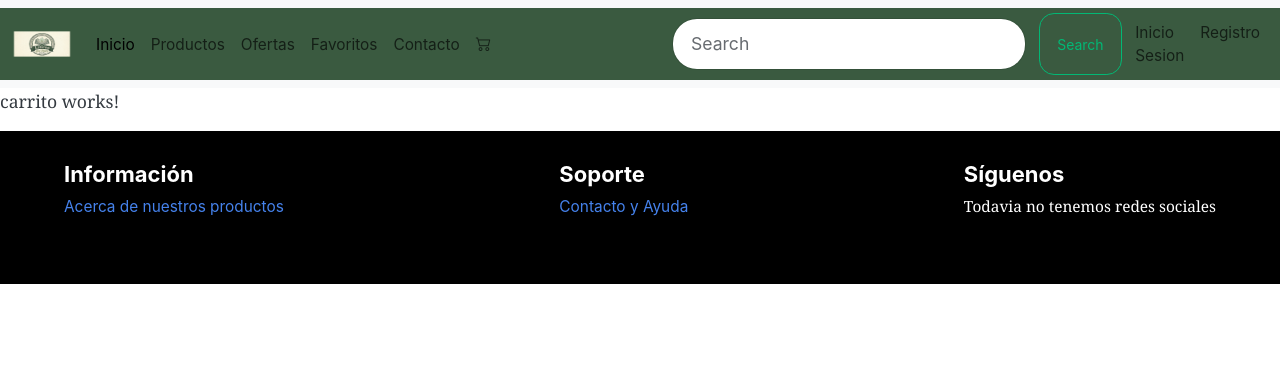
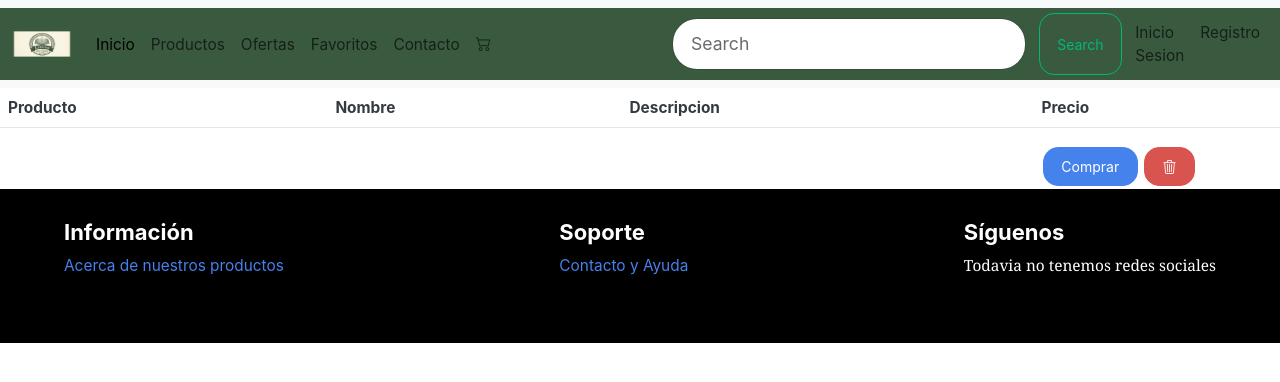
Before and after one commit to M4T30O/proyectOrtega, an Angular app: page /Carrito in a window 1280 px wide. Shown: the top 382 px of the page. Built offline with nearby package versions, Linux system fonts and the light colour scheme.

Commit message:
Creando carrito

```diff
--- a/src/app/auth/inicio-sesion/inicio-sesion.html
+++ b/src/app/auth/inicio-sesion/inicio-sesion.html
@@ -4,7 +4,6 @@
     <div class="mb-3">
         <label for="exampleInputEmail1" class="form-label">Email</label>
         <input type="email" class="form-control" id="exampleInputEmail1" aria-describedby="emailHelp" placeholder="ej: emailejemplo@gmail.com">
-        <div id="emailHelp" class="form-text">We'll never share your email with anyone else.</div>
     </div>
     <div class="mb-3">
         <label for="">Nombre de usuario</label>
--- a/src/app/auth/registro/registro.html
+++ b/src/app/auth/registro/registro.html
@@ -2,7 +2,6 @@
     <div class="mb-3">
         <label for="exampleInputEmail1" class="form-label">Email</label>
         <input type="email" class="form-control" id="exampleInputEmail1" aria-describedby="emailHelp" placeholder="ej: emailejemplo@gmail.com">
-        <div id="emailHelp" class="form-text">We'll never share your email with anyone else.</div>
     </div>
     <div class="mb-3">
         <label for="">Nombre de usuario</label>
--- a/src/app/compartidos/carrito/carrito.css
+++ b/src/app/compartidos/carrito/carrito.css
@@ -0,0 +1,8 @@
+.container {
+    display: flex;
+    justify-content: end;
+}
+
+.btn {
+    margin: 3px;
+}
--- a/src/app/compartidos/carrito/carrito.html
+++ b/src/app/compartidos/carrito/carrito.html
@@ -1 +1,18 @@
-<p>carrito works!</p>
+
+<table class="table">
+    <thead>
+        <tr>
+            <th scope="col">Producto</th>
+            <th scope="col">Nombre</th>
+            <th scope="col">Descripcion</th>
+            <th scope="col">Precio</th>
+        </tr>
+    </thead>
+    <tbody>
+
+    </tbody>
+</table>
+<div class="container">
+    <button class="btn btn-primary">Comprar</button>
+    <button class="btn btn-danger bi bi-trash3"></button>
+</div>
--- a/src/app/compartidos/carrito/carrito.ts
+++ b/src/app/compartidos/carrito/carrito.ts
@@ -6,4 +6,6 @@ import { Component } from '@angular/core';
   templateUrl: './carrito.html',
   styleUrl: './carrito.css',
 })
-export class Carrito {}
+export class Carrito {
+
+}
--- a/src/app/paginas/productos/productos.css
+++ b/src/app/paginas/productos/productos.css
@@ -62,6 +62,7 @@
     text-align: center;
     text-decoration: none;
     transition: background 0.3s;
+    margin-top: 5px;
 }
 
 .btn:hover {
--- a/src/app/paginas/productos/productos.html
+++ b/src/app/paginas/productos/productos.html
@@ -10,10 +10,13 @@
       <h5 class="card-title">{{p.nombre}}</h5>
       <p class="card-text">{{p.escritor}}</p>
       <p class="card-text"><b>${{p.precio}}</b></p>
-    <a  class="btn btn-primary" (click) = "verInformacion(p.nombre, p.escritor, p.genero, p.descripcion)">¯\_(ツ)_/¯</a>
+      <a href="" class="bi bi-heart"></a>
+      <i class="bi bi-heart-fill"></i>
+      <a class="btn btn-primary" (click)="verInformacion(p.nombre, p.escritor, p.genero, p.descripcion)">¯\_(ツ)_/¯</a>
+      <a class="btn btn-primary">Agregar al carrito</a>
+
     </div>
   </div>
   }
-
   }
 </div>
--- a/src/app/servicios/productos.ts
+++ /dev/null
@@ -1,6 +0,0 @@
-import { Injectable } from '@angular/core';
-
-@Injectable({
-  providedIn: 'root',
-})
-export class Productos {}
```
Also changed, not shown: src/app/servicios/carrito.ts (+11 -3 lines), 1 other file (tests, documents, lock files or other folders). Lines whose indentation alone changed are shown as unchanged.
